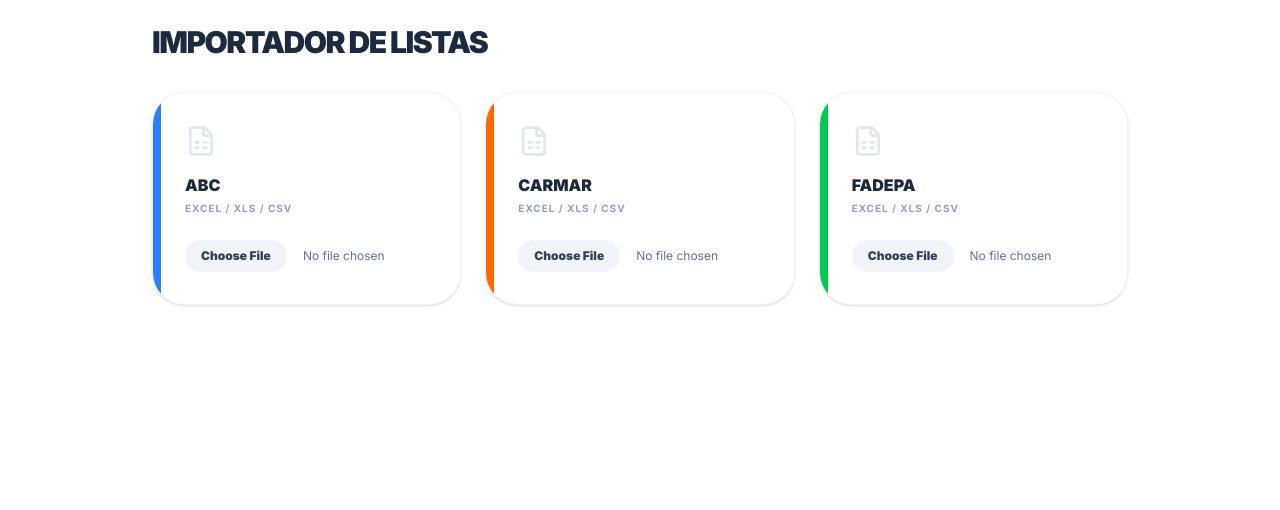
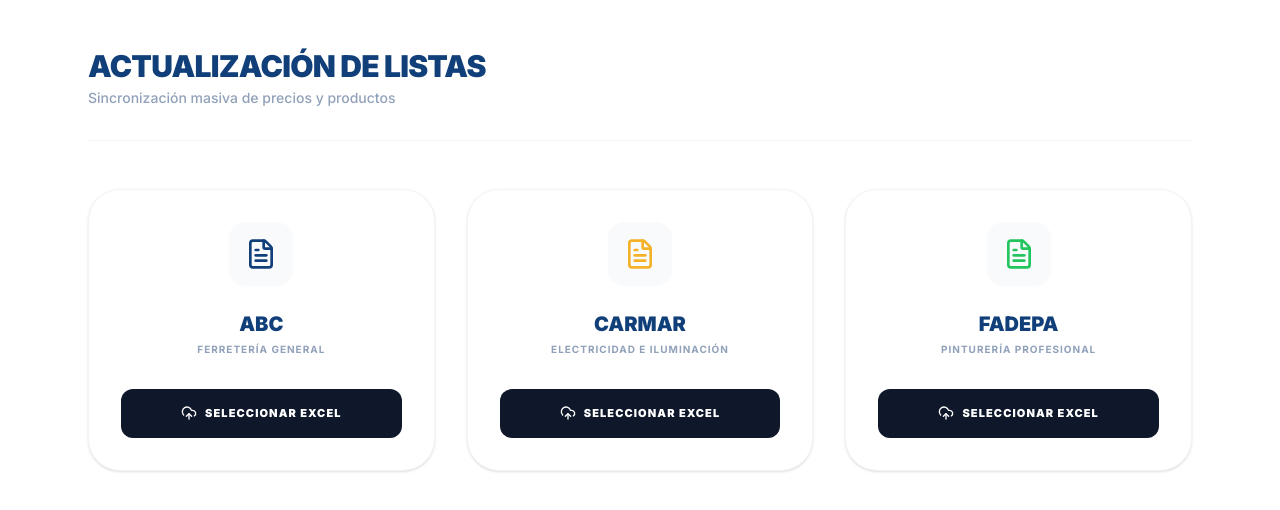
Before and after one commit to jinf95n/jm-hnos-sistema, a Next.js app: page /admin/import in a window 1280 px wide. Shown: the top 510 px of the page. Built offline with nearby package versions, Linux system fonts and the light colour scheme; no server answers.

Commit message:
Mejora pagina importador, colocacion logo, se agrego loaders

```diff
--- a/package.json
+++ b/package.json
@@ -15,6 +15,7 @@
     "@supabase/supabase-js": "^2.105.4",
     "lucide-react": "^1.16.0",
     "next": "16.2.6",
+    "nextjs-toploader": "^3.9.17",
     "postgres": "^3.4.9",
     "react": "19.2.4",
     "react-dom": "19.2.4",
--- a/src/app/admin/import/page.tsx
+++ b/src/app/admin/import/page.tsx
@@ -2,7 +2,7 @@
 import { useState } from 'react'
 import * as XLSX from 'xlsx'
 import { syncBatch } from './actions'
-import { Loader2, CheckCircle2, AlertCircle, FileSpreadsheet } from 'lucide-react'
+import { Loader2, CheckCircle2, AlertCircle, UploadCloud, FileText } from 'lucide-react'
 
 export default function ImportPage() {
   const [status, setStatus] = useState<{
@@ -26,38 +26,22 @@ export default function ImportPage() {
       try {
         const bstr = evt.target?.result
         const wb = XLSX.read(bstr, { type: 'binary' })
-        const wsname = wb.SheetNames[0]
-        const ws = wb.Sheets[wsname]
-
+        const ws = wb.Sheets[wb.SheetNames[0]]
         let items: any[] = []
 
         if (type === 'FADEPA') {
-          // Lectura por posición para FADEPA
           const rawData = XLSX.utils.sheet_to_json(ws, { header: 1 }) as any[][]
-          items = rawData.map(row => {
-            const sku = String(row[1] || "").trim()
-            const name = String(row[2] || "").trim()
-            const rawPrice = row[6]
-
-            let price = 0
-            if (typeof rawPrice === 'number') {
-              price = rawPrice
+          items = rawData.map(row => ({
+            sku: String(row[1] || "").trim(),
+            name: String(row[2] || "").trim(),
+            price: typeof row[6] === 'number' ? row[6] : parseFloat(String(row[6] || "0").replace(/[$. ]/g, '').replace(',', '.'))
+          })).filter(i => i.sku && i.price > 0 && i.sku !== "Producto" && i.sku !== "FA")
         } else {
-              let p = String(rawPrice || "0").replace(/[$. ]/g, '').replace(',', '.')
-              price = parseFloat(p)
-            }
-            return { sku, name, price }
-          }).filter(i => i.sku && i.price > 0 && i.sku !== "Producto" && i.sku !== "FA")
-
-        } else {
-          // Lectura por nombres de columna para ABC y CARMAR
           const rawData = XLSX.utils.sheet_to_json(ws) as any[]
           items = rawData.map(row => {
             const clean: any = {}
             Object.keys(row).forEach(k => clean[k.trim().toLowerCase()] = row[k])
-
             let sku = "", name = "", rawPrice: any = 0
-
             if (type === 'CARMAR') {
               sku = String(clean['cod_artic'] || "").trim()
               const desc = String(clean['descrip'] || "").trim()
@@ -65,131 +49,111 @@ export default function ImportPage() {
               name = adic && adic !== "0" ? `${desc} (${adic})` : desc
               rawPrice = clean['precio']
             } else {
-              // Caso ABC
               sku = String(clean['sku'] || clean['codigo'] || "").trim()
               name = String(clean['prod_descripcion'] || clean['descripcion'] || "").trim()
               rawPrice = clean['prod_precio'] || clean['precio']
             }
-
-            // Limpieza de precio robusta
-            let price = 0
-            if (typeof rawPrice === 'number') {
-              price = rawPrice
-            } else {
-              let p = String(rawPrice || "0").trim()
-              // Si tiene formato 1.250,50 -> lo pasamos a 1250.50
-              if (p.includes('.') && p.includes(',')) {
-                p = p.replace(/\./g, '').replace(',', '.')
-              }
-              // Si tiene formato 1250,50 -> lo pasamos a 1250.50
-              else if (p.includes(',')) {
-                p = p.replace(',', '.')
-              }
-              price = parseFloat(p.replace(/[$. ]/g, ''))
-            }
-
+            let price = typeof rawPrice === 'number' ? rawPrice : parseFloat(String(rawPrice || "0").replace(/[$. ]/g, '').replace(',', '.'))
             return { sku, name, price }
           }).filter(i => i.sku && i.price > 0)
         }
 
-        if (items.length === 0) throw new Error("No se encontraron productos válidos en el archivo.")
-
         setStatus(s => ({ ...s, total: items.length }))
-
-        // ENVÍO POR LOTES DE 50 (Más seguro para la base de datos)
         const batchSize = 30
         for (let i = 0; i < items.length; i += batchSize) {
           const batch = items.slice(i, i + batchSize)
           const isLast = (i + batchSize) >= items.length
-
-          // Mandamos el lote indicando si es el último
           const res = await syncBatch(type, batch, type === 'FADEPA' ? 'Pinturería' : 'Ferretería', isLast)
-
-          if (!res.success) {
-            setStatus(s => ({ ...s, loading: false, error: `Error en el lote de la fila ${i}. Reintentando...` }))
-            // Opcional: Podrías poner un 'break' o un 'continue'
-          }
-
+          if (!res.success) throw new Error(`Error en el lote ${i}`)
           setStatus(s => ({ ...s, current: Math.min(i + batchSize, items.length) }))
         }
-
-        // Finalización exitosa
-        e.target.value = "" // Limpiar el input
-        setTimeout(() => {
-          setStatus(s => ({ ...s, loading: false }))
-        }, 1500)
-
+        e.target.value = ""
+        setTimeout(() => setStatus(s => ({ ...s, loading: false })), 2000)
       } catch (err: any) {
-        console.error(err)
-        setStatus(s => ({ ...s, loading: false, error: err.message || "Error al procesar el archivo." }))
+        setStatus(s => ({ ...s, loading: false, error: err.message }))
       }
     }
     reader.readAsBinaryString(file)
   }
 
   return (
-    <div className="p-6 max-w-5xl mx-auto space-y-8">
-      <h1 className="text-3xl font-black text-slate-800 uppercase tracking-tighter">Importador de Listas</h1>
+    <div className="min-h-screen bg-white font-sans antialiased text-[#0f172a]">
+      <div className="max-w-6xl mx-auto px-6 py-12">
 
-      {/* Pantalla de Carga / Progreso */}
-      {status.loading && (
-        <div className="bg-blue-600 rounded-[2.5rem] p-10 text-white shadow-2xl shadow-blue-200 animate-in fade-in zoom-in duration-300">
-          <div className="flex justify-between items-end mb-6">
-            <div>
-              <p className="text-blue-200 text-xs font-black uppercase tracking-[0.2em] mb-2">Procesando {status.provider}</p>
-              <h2 className="text-4xl font-black">{Math.round((status.current / status.total) * 100)}%</h2>
-            </div>
-            <Loader2 className="animate-spin mb-1" size={40} />
-          </div>
-          <div className="h-4 w-full bg-blue-700/50 rounded-full overflow-hidden">
+        {/* HEADER */}
+        <header className="mb-12 border-b border-slate-100 pb-8 text-center sm:text-left">
+          <h1 className="text-3xl font-black tracking-tight text-[#103f79] uppercase">Actualización de Listas</h1>
+          <p className="text-slate-400 text-sm font-medium mt-1">Sincronización masiva de precios y productos</p>
+        </header>
+
+        {/* PANTALLA DE CARGA MEJORADA */}
+        {status.loading ? (
+          <div className="max-w-2xl mx-auto bg-slate-50 rounded-[2.5rem] p-12 border border-slate-100 text-center animate-in zoom-in duration-300">
+            <Loader2 className="animate-spin text-[#103f79] mx-auto mb-6" size={48} />
+            <h2 className="text-2xl font-black text-[#103f79] mb-2 uppercase">Procesando {status.provider}</h2>
+            <p className="text-slate-500 font-bold text-xs uppercase tracking-[0.2em] mb-8">
+              {status.current.toLocaleString()} de {status.total.toLocaleString()} productos
+            </p>
+            <div className="h-3 w-full bg-slate-200 rounded-full overflow-hidden mb-4">
               <div
-              className="h-full bg-white transition-all duration-500 ease-out"
+                className="h-full bg-[#f3b229] transition-all duration-500"
                 style={{ width: `${(status.current / status.total) * 100}%` }}
               ></div>
             </div>
-          <p className="mt-4 text-sm font-bold text-blue-100">
-            Sincronizados {status.current.toLocaleString()} de {status.total.toLocaleString()} productos...
-          </p>
+            <p className="text-[10px] font-black text-slate-300 uppercase tracking-widest">No cierres esta pestaña hasta finalizar</p>
           </div>
-      )}
+        ) : (
+          <div className="grid grid-cols-1 md:grid-cols-3 gap-8">
+            {[
+              { id: 'ABC', color: '#103f79', sub: 'Ferretería General' },
+              { id: 'CARMAR', color: '#f3b229', sub: 'Electricidad e Iluminación' },
+              { id: 'FADEPA', color: '#22c55e', sub: 'Pinturería Profesional' }
+            ].map((prov) => (
+              <div key={prov.id} className="group bg-white rounded-[2rem] border border-slate-100 p-8 shadow-sm hover:shadow-xl hover:border-slate-200 transition-all flex flex-col items-center text-center">
+                <div className="w-16 h-16 rounded-2xl bg-slate-50 flex items-center justify-center mb-6 group-hover:scale-110 transition-transform duration-300">
+                  <FileText style={{ color: prov.color }} size={32} />
+                </div>
 
-      {/* Grid de Selectores */}
-      {!status.loading && (
-        <div className="grid grid-cols-1 md:grid-cols-3 gap-6">
-          {['ABC', 'CARMAR', 'FADEPA'].map((prov) => (
-            <div key={prov} className="bg-white p-8 rounded-[2rem] border border-slate-100 shadow-sm hover:shadow-xl transition-all group relative overflow-hidden">
-              <div className={`absolute top-0 left-0 w-2 h-full ${prov === 'ABC' ? 'bg-blue-500' : prov === 'CARMAR' ? 'bg-orange-500' : 'bg-green-500'}`}></div>
-              <FileSpreadsheet className="text-slate-200 mb-4 group-hover:text-slate-400 transition-colors" size={32} />
-              <h3 className="font-black text-slate-800 mb-1">{prov}</h3>
-              <p className="text-[10px] text-slate-400 font-bold uppercase mb-6 tracking-widest">Excel / XLS / CSV</p>
+                <h3 className="text-xl font-black text-[#103f79] mb-1">{prov.id}</h3>
+                <p className="text-[10px] font-bold text-slate-400 uppercase tracking-widest mb-8">{prov.sub}</p>
 
-              <label className="block">
-                <span className="sr-only">Elegir archivo</span>
+                <label className="w-full">
                   <input
                     type="file"
                     accept=".xlsx, .xls, .csv"
-                  onChange={(e) => processFile(e, prov as any)}
-                  className="block w-full text-xs text-slate-500 file:mr-4 file:py-2 file:px-4 file:rounded-full file:border-0 file:text-xs file:font-black file:bg-slate-100 file:text-slate-700 hover:file:bg-slate-200 cursor-pointer"
+                    onChange={(e) => processFile(e, prov.id as any)}
+                    className="hidden"
                   />
+                  <div className="w-full py-4 bg-slate-900 text-white rounded-xl font-black text-[11px] uppercase tracking-widest cursor-pointer hover:bg-[#103f79] transition-colors flex items-center justify-center gap-2">
+                    <UploadCloud size={16} />
+                    Seleccionar Excel
+                  </div>
                 </label>
               </div>
             ))}
           </div>
         )}
 
+        {/* FEEDBACK DE ESTADOS */}
+        <div className="mt-12 max-w-md mx-auto">
           {status.error && (
-        <div className="bg-red-50 border border-red-100 p-6 rounded-[2rem] flex items-center gap-4 text-red-600 animate-bounce">
-          <AlertCircle />
-          <p className="font-bold text-sm">{status.error}</p>
+            <div className="bg-red-50 border border-red-100 p-5 rounded-2xl flex items-center gap-4 text-red-600 animate-in slide-in-from-top-2">
+              <AlertCircle size={20} />
+              <p className="font-bold text-xs uppercase tracking-tight">{status.error}</p>
             </div>
           )}
 
           {!status.loading && status.current > 0 && !status.error && (
-        <div className="bg-green-50 border border-green-100 p-6 rounded-[2rem] flex items-center gap-4 text-green-600">
-          <CheckCircle2 />
-          <p className="font-bold text-sm">¡Sincronización completa! Se procesaron {status.total} productos.</p>
+            <div className="bg-green-50 border border-green-100 p-5 rounded-2xl flex flex-col items-center gap-2 text-green-600 animate-in zoom-in">
+              <div className="flex items-center gap-2">
+                <CheckCircle2 size={20} />
+                <p className="font-black text-xs uppercase tracking-widest">Sincronización Exitosa</p>
+              </div>
+              <p className="text-[10px] font-bold opacity-70">{status.total.toLocaleString()} productos actualizados</p>
             </div>
           )}
         </div>
+      </div>
+    </div>
   )
 }
--- a/src/app/layout.tsx
+++ b/src/app/layout.tsx
@@ -1,6 +1,7 @@
 import { Inter } from "next/font/google";
 import "./globals.css";
 import Navbar from "@/components/Navbar";
+import NextTopLoader from "nextjs-toploader";
 
 const inter = Inter({ subsets: ["latin"] });
 
@@ -12,7 +13,7 @@ export default function RootLayout({
   return (
     <html lang="es">
       <body className={inter.className}>
-        {/* Sacamos la lógica de acá y la movemos adentro de Navbar */}
+        <NextTopLoader color="#f3b229" showSpinner={false} shadow="0 0 10px #f3b229,0 0 5px #f3b229" />
         <Navbar />
         {children}
       </body>
--- a/src/components/Navbar.tsx
+++ b/src/components/Navbar.tsx
@@ -3,106 +3,66 @@ import { useEffect, useState } from 'react';
 import { usePathname, useRouter } from 'next/navigation';
 import { createBrowserClient } from '@supabase/ssr';
 import Link from 'next/link';
-import { LogOut, ShieldCheck, ChevronRight, LayoutGrid, Package, ArrowUpRight } from 'lucide-react';
+import Image from 'next/image'; // Importamos Image de Next
+import { LogOut, ShieldCheck, LayoutGrid, Package } from 'lucide-react';
 import { ADMIN_EMAILS } from '@/app/lib/config';
 
 export default function Navbar() {
   const [user, setUser] = useState<any>(null);
-  const [loading, setLoading] = useState(true);
   const pathname = usePathname();
-  const router = useRouter();
-
-  const supabase = createBrowserClient(
-    process.env.NEXT_PUBLIC_SUPABASE_URL!,
-    process.env.NEXT_PUBLIC_SUPABASE_ANON_KEY!
-  );
+  const supabase = createBrowserClient(process.env.NEXT_PUBLIC_SUPABASE_URL!, process.env.NEXT_PUBLIC_SUPABASE_ANON_KEY!);
 
   useEffect(() => {
-    // 1. Carga inicial
-    supabase.auth.getUser().then(({ data }) => {
-      setUser(data.user);
-      setLoading(false);
+    supabase.auth.getUser().then(({ data }) => setUser(data.user));
+    const { data: { subscription } } = supabase.auth.onAuthStateChange((_event, session) => {
+      setUser(session?.user || null);
     });
+    return () => subscription.unsubscribe();
+  }, [supabase]);
 
-    // 2. Escucha cambios (Login/Logout) en tiempo real
-    const { data: { subscription } } = supabase.auth.onAuthStateChange((event, session) => {
-      if (event === 'SIGNED_OUT') {
-        setUser(null);
-        router.push('/login');
-      } else if (session) {
-        setUser(session.user);
-      }
-    });
-
-    return () => subscription.unsubscribe();
-  }, [supabase, router]);
-
-  if (loading) return <div className="h-1 bg-jm-yellow animate-progress w-full fixed top-0" />;
   if (!user) return null;
 
   const isAdmin = ADMIN_EMAILS.includes(user.email);
   const isInsideAdmin = pathname.startsWith('/admin');
 
   return (
-    <header className="sticky top-0 z-[100] px-4 py-4">
-      <nav className="max-w-7xl mx-auto bg-jm-slate-900/90 backdrop-blur-xl border border-white/10 shadow-2xl rounded-[2rem] px-6 py-3 transition-all">
-        <div className="flex justify-between items-center">
+    <header className="sticky top-0 z-[100] w-full bg-[#103f79] border-b-4 border-[#f3b229] shadow-lg">
+      <nav className="max-w-7xl mx-auto px-4 h-16 flex justify-between items-center">
 
-          {/* LADO IZQUIERDO: Branding */}
-          <div className="flex items-center gap-8">
-            <Link href="/catalogo" className="flex items-center gap-3 group">
-              <div className="w-12 h-12 bg-jm-yellow rounded-2xl flex items-center justify-center shadow-lg shadow-jm-yellow/20 group-hover:rotate-6 transition-transform duration-300">
-                <Package size={24} className="text-jm-blue" strokeWidth={2.5} />
+        {/* LOGO Y NAVEGACIÓN */}
+        <div className="flex items-center gap-6">
+          <Link href="/catalogo" className="flex items-center gap-3">
+            {/* ESPACIO PARA TU LOGO - Reemplaza 'logo.png' por tu archivo en /public */}
+            <div className="relative w-20 h-20 overflow-hidden flex items-center justify-center">
+               <img src="/logo-navbar.png" alt="JM" className="object-contain w-8 h-8" />
             </div>
-              <div className="flex flex-col">
-                <span className="text-xl font-black text-white tracking-tighter leading-none">JM HNOS</span>
-                <span className="text-[9px] font-black text-jm-yellow uppercase tracking-[0.2em]">SISTEMA PROFESIONAL</span>
+            <div className="hidden sm:flex flex-col">
+              <span className="text-lg font-black text-white tracking-tighter leading-none">JM HNOS</span>
+              <span className="text-[8px] font-bold text-[#f3b229] uppercase tracking-widest">Catálogo</span>
             </div>
           </Link>
 
-            {/* Navegación Admin (Pills) */}
           {isAdmin && (
-              <div className="hidden lg:flex items-center gap-2 bg-white/5 p-1 rounded-2xl border border-white/5">
-                <Link
-                  href="/admin"
-                  className={`px-4 py-2 rounded-xl text-[10px] font-black uppercase tracking-widest transition-all flex items-center gap-2 ${pathname === '/admin' ? 'bg-jm-yellow text-jm-blue shadow-lg' : 'text-white/50 hover:text-white'}`}
-                >
-                  <LayoutGrid size={14} /> Dashboard
+            <div className="flex items-center gap-1 bg-white/5 p-1 rounded-xl">
+              <Link href="/admin" className={`px-3 py-1.5 rounded-lg text-[9px] font-black uppercase tracking-widest transition-all ${pathname === '/admin' ? 'bg-[#f3b229] text-[#103f79]' : 'text-white/50 hover:text-white'}`}>
+                Dashboard
               </Link>
-                <Link
-                  href="/admin/products"
-                  className={`px-4 py-2 rounded-xl text-[10px] font-black uppercase tracking-widest transition-all flex items-center gap-2 ${pathname === '/admin/products' ? 'bg-jm-yellow text-jm-blue shadow-lg' : 'text-white/50 hover:text-white'}`}
-                >
-                  <Package size={14} /> Inventario
+              <Link href="/admin/products" className={`px-3 py-1.5 rounded-lg text-[9px] font-black uppercase tracking-widest transition-all ${pathname === '/admin/products' ? 'bg-[#f3b229] text-[#103f79]' : 'text-white/50 hover:text-white'}`}>
+                Inventario
               </Link>
             </div>
           )}
         </div>
 
-          {/* LADO DERECHO: Perfil y Logout */}
+        {/* USUARIO */}
         <div className="flex items-center gap-4">
-            {/* Si NO está en admin y ES admin, mostramos botón rápido al panel */}
-            {isAdmin && !isInsideAdmin && (
-              <Link href="/admin" className="hidden sm:flex items-center gap-2 text-[10px] font-black text-jm-yellow border border-jm-yellow/30 px-4 py-2 rounded-xl hover:bg-jm-yellow hover:text-jm-blue transition-all uppercase tracking-widest">
-                Panel Control <ArrowUpRight size={14} />
-              </Link>
-            )}
-
-            {/* User Profile Card */}
-            <div className="flex items-center gap-3 bg-white/5 border border-white/10 pl-4 pr-2 py-1.5 rounded-2xl">
-              <div className="flex flex-col items-end leading-none">
-                <span className="text-[10px] font-black text-jm-yellow uppercase tracking-tighter mb-1">Online</span>
+          <div className="flex flex-col items-end leading-none mr-2">
+            <span className="text-[8px] font-black text-[#f3b229] uppercase mb-1">Profesional</span>
             <span className="text-xs font-bold text-white/90">{user.email?.split('@')[0]}</span>
           </div>
-              <button
-                onClick={() => supabase.auth.signOut()}
-                className="w-10 h-10 flex items-center justify-center bg-jm-slate-800 hover:bg-red-500/20 text-white/40 hover:text-red-400 rounded-xl transition-all group"
-                title="Cerrar Sesión"
-              >
-                <LogOut size={20} className="group-hover:-translate-x-0.5 transition-transform" />
+          <button onClick={() => supabase.auth.signOut()} className="p-2 text-white/30 hover:text-red-400 transition-colors">
+            <LogOut size={18} />
           </button>
-            </div>
-          </div>
         </div>
       </nav>
     </header>
```
Also changed, not shown: src/app/catalogo/catalog-client.tsx (+27 -27 lines), public/logo-navbar.png (added), 1 other file (tests, documents, lock files or other folders). Lines whose indentation alone changed are shown as unchanged.
